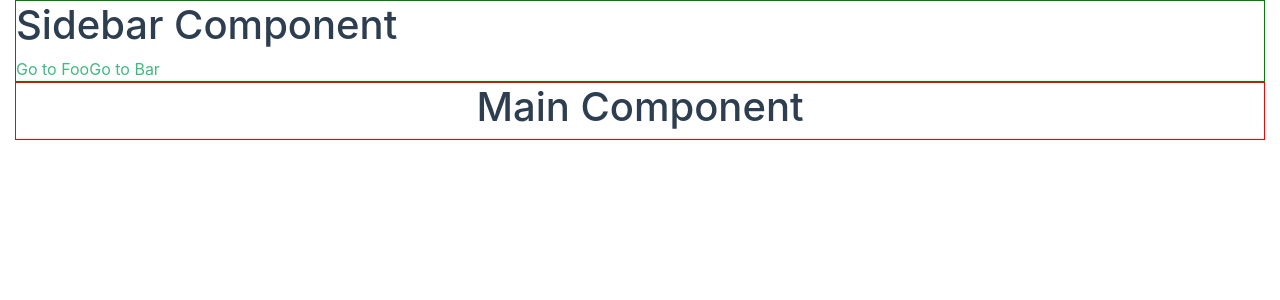
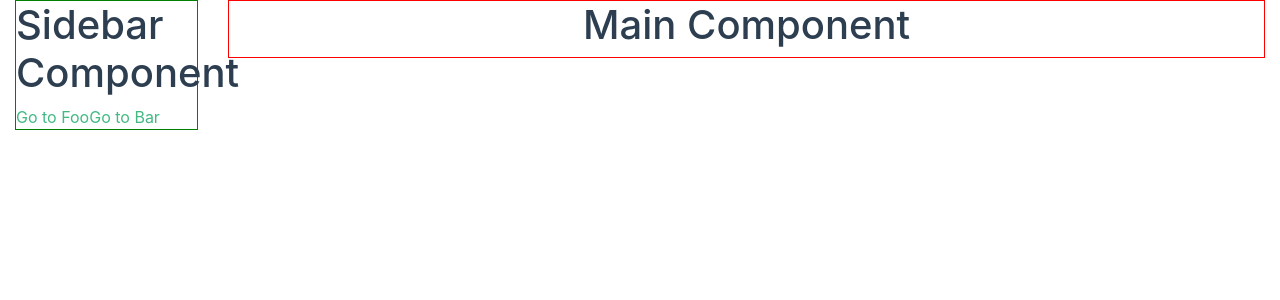
Before and after one commit to Ludachrispeed/vue-starter, a Vue app: page / in a window 1280 px wide. Shown: the top 300 px of the page. Built offline with nearby package versions, Linux system fonts and the light colour scheme.

Commit message:
Update styles

```diff
--- a/src/App.vue
+++ b/src/App.vue
@@ -1,7 +1,13 @@
 <template>
 <div id="app" class="container-fluid">
-  <Sidebar/>
-  <Main/>
+  <div class="row">
+    <div class="col-md-2">
+      <Sidebar/>
+    </div>
+    <div class="col-md-10">
+      <Main/>
+    </div>
+  </div>
 </div>
 </template>
 
```
